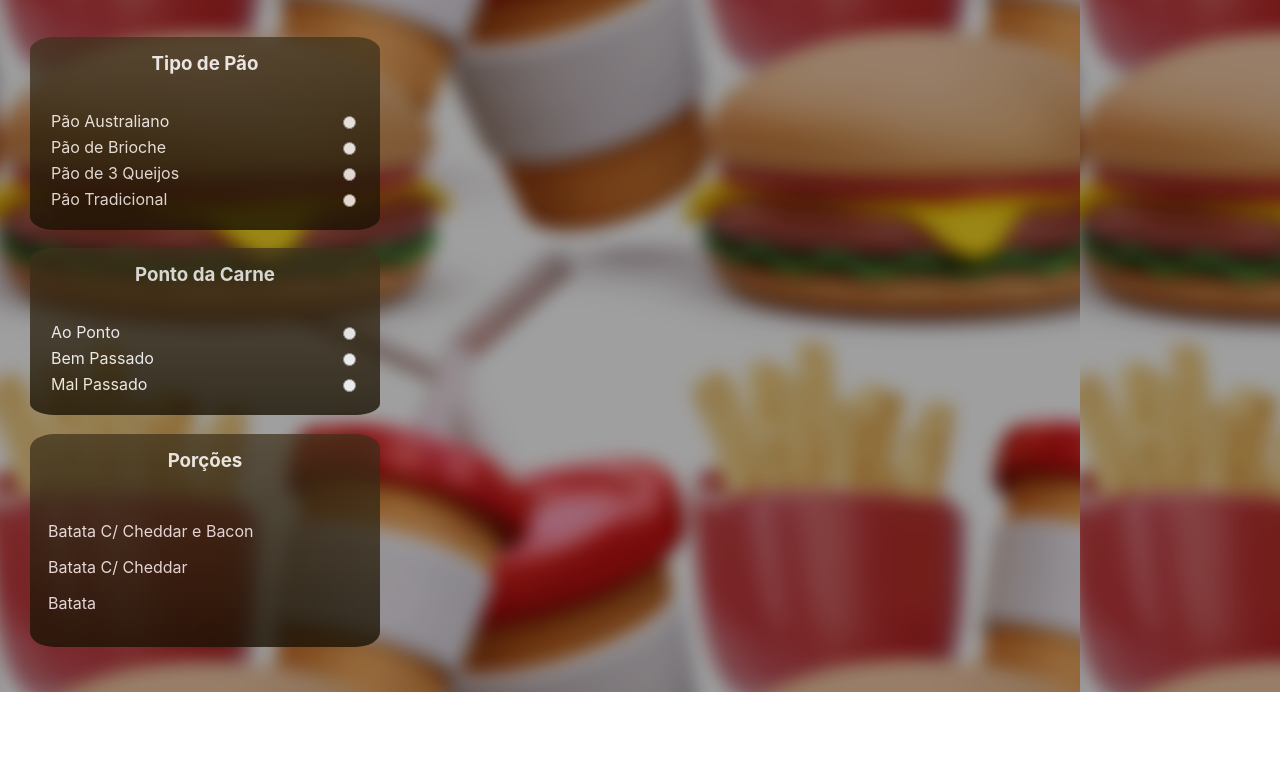
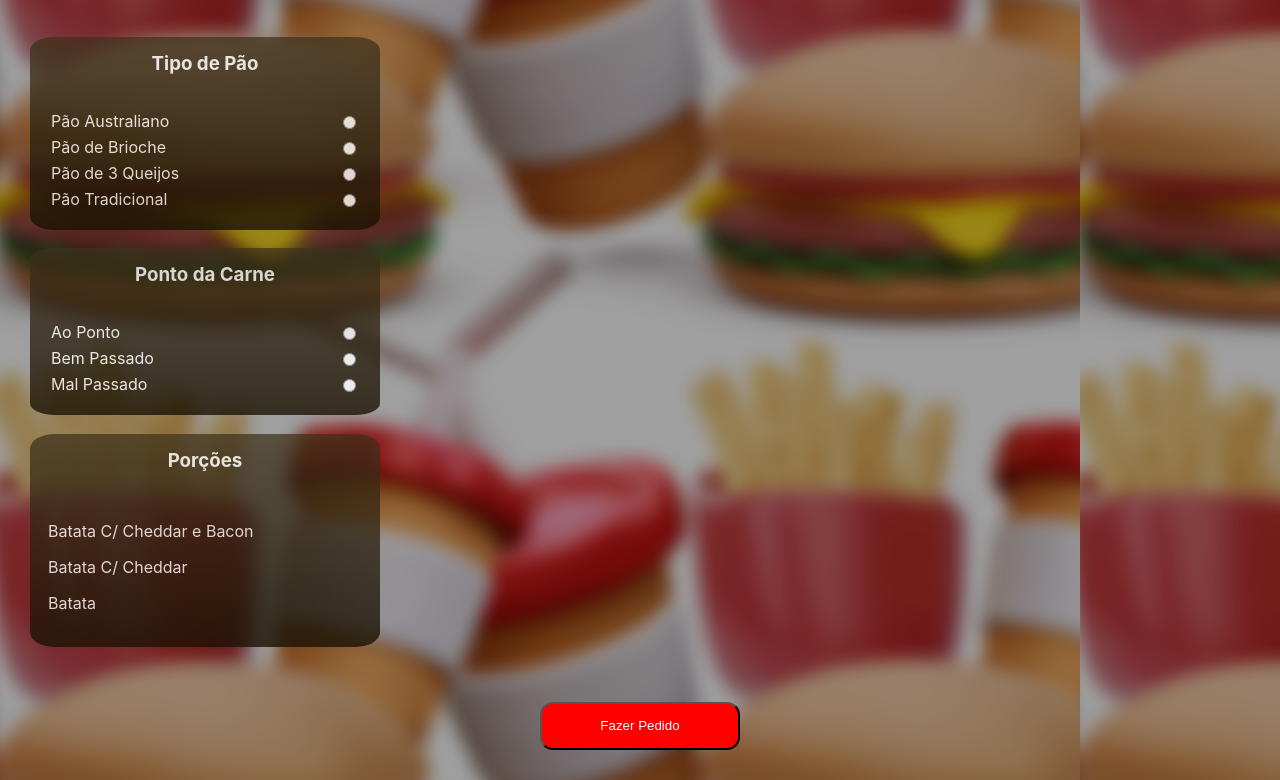
Before and after one commit to zZubat/Burguer-Night, a React (Create React App) app in the folder burguernight/: page /Pedido in a window 1280 px wide. Shown: the part 224-1004 px from the top of the page. Before the commit the page ends 916 px from the top, so only its background shows below. Built offline with nearby package versions, Linux system fonts and the light colour scheme.

Commit message:
Botao fazer pedido.

```diff
--- a/burguernight/src/App.tsx
+++ b/burguernight/src/App.tsx
@@ -2,7 +2,7 @@ import React from 'react';
 import './App.css';
 import { Route, Routes } from 'react-router-dom';
 import TelaPrincipal from './componentes/TelaPrincipal/index';
-import Pedido from './componentes/Pedido';
+import Pedido from './componentes/TelaPedido';
 
 function App() {
   return (
--- /dev/null
+++ b/burguernight/src/componentes/Adicionais/BotaoFazerPedido.module.css
@@ -0,0 +1,11 @@
+.borda {
+    background-color: red;
+    color: white;
+    width: 200px;
+    margin-top: 40px;
+
+    border-top-left-radius: 13px;
+    border-top-right-radius: 13px;
+    border-bottom-right-radius: 13px;
+    border-bottom-left-radius: 13px;
+}
--- /dev/null
+++ b/burguernight/src/componentes/Adicionais/BotaoFazerPedido.tsx
@@ -0,0 +1,15 @@
+import { Link } from 'react-router-dom';
+import styles from './BotaoFazerPedido.module.css'
+
+
+function BotaoFazerPedido () {
+    return (
+            <Link to={"/"}>
+                <button className={styles.borda}>
+                    <p>Fazer Pedido</p>
+                </button>
+            </Link>
+    )
+}
+
+export default BotaoFazerPedido;
--- a/burguernight/src/componentes/Pedido/index.tsx
+++ b/burguernight/src/componentes/TelaPedido/index.tsx
@@ -5,6 +5,7 @@ import Caixa from '../Adicionais/Caixa';
 import GrupoDeRadio from '../Adicionais/GrupoDeRadio/GrupoDeRadio';
 import { Link } from 'react-router-dom';
 import {CaretLeft} from '@phosphor-icons/react';
+import BotaoFazerPedido from '../Adicionais/BotaoFazerPedido';
 
 function Pedido(){
 
@@ -53,6 +54,7 @@ function Pedido(){
                         <p>Batata</p>
                     </Caixa>
                 </section>
+                <BotaoFazerPedido/>
             </Tela>
         </div>
     );
```
Also changed, not shown: burguernight/src/Aseets/Teladefundoteste.png (added), burguernight/src/Aseets/backgroundTeste.avif (deleted), burguernight/src/componentes/TelaPedido/index.module.css (renamed from burguernight/src/componentes/Pedido/index.module.css).
